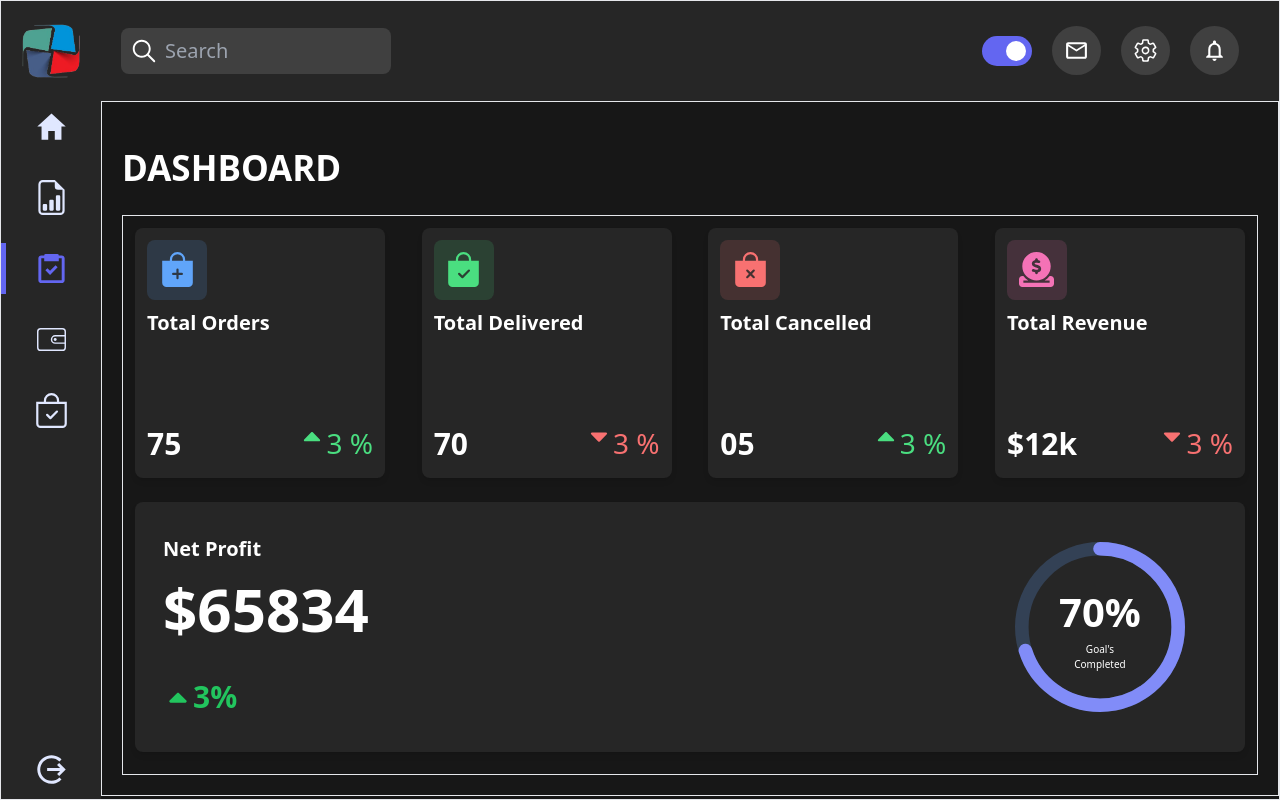
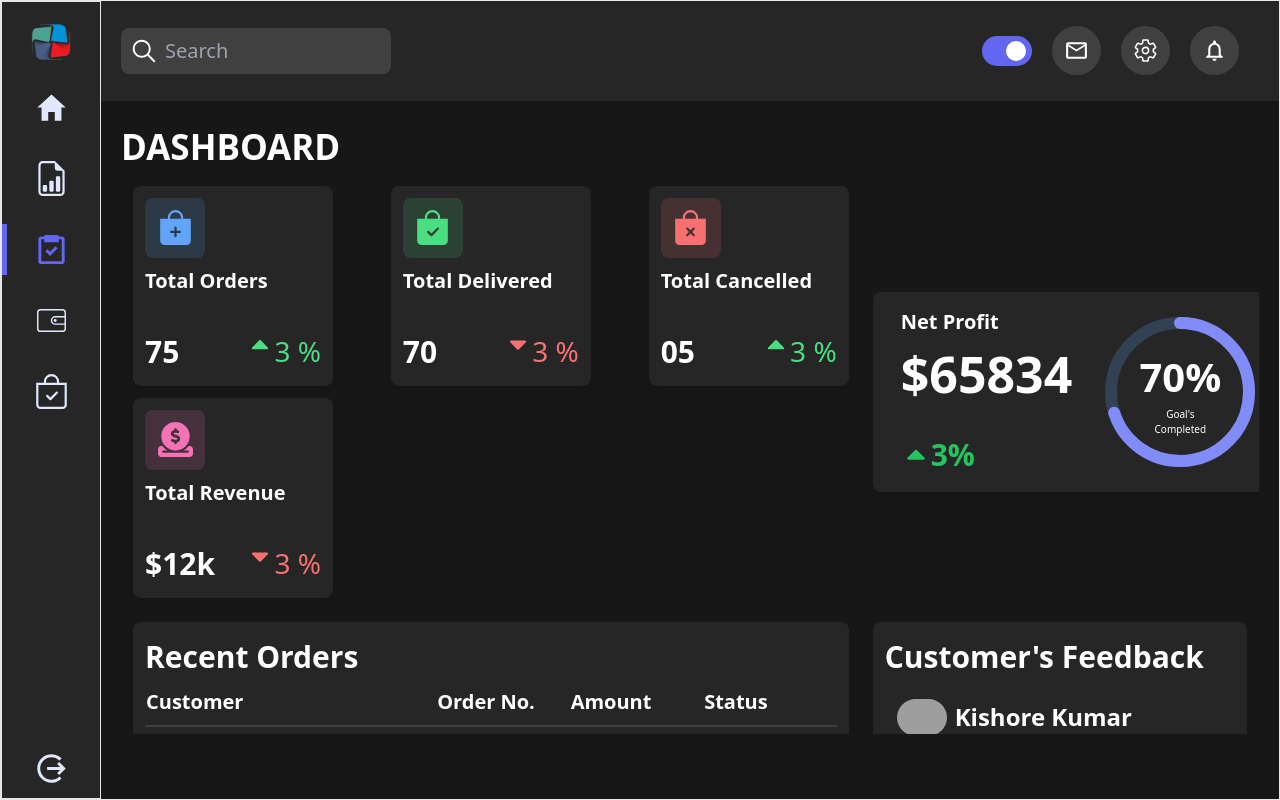
Before and after one commit to iamkishoremahto/dashboard, a React (Vite) app: page /task in a window 1280 px wide. Built offline with nearby package versions, Linux system fonts and the light colour scheme; grey boxes are pictures that could not be loaded.

Commit message:
working on responsive

```diff
--- a/src/Components/HeroLayout.jsx
+++ b/src/Components/HeroLayout.jsx
@@ -1,11 +1,11 @@
 export default function HeroLayout({ children, heading }){
     return (
         <>
-        <div className="lg:p-5 p-3 border">
-            <div className="py-5">
+        <div className="lg:p-5 p-3 ">
+            <div className="">
                 <h1 className=" uppercase text-[35px] font-bold dark:text-white text-black">{ heading }</h1>
             </div>
-            <div className=" scrollbar-y-invisible-scroll border calc-h">
+            <div className=" scrollbar-y-invisible-scroll  calc-h">
                 { children }
             </div>
         </div>
--- a/src/Components/Navbar.jsx
+++ b/src/Components/Navbar.jsx
@@ -8,9 +8,9 @@ import { BsBagCheck } from "react-icons/bs";
 
 export default function Navbar() {
   return (
-    <div className=" lg:relative lg:flex flex-row lg:flex-col justify-between  absolute left-0 hidden dark:text-white bg-white dark:bg-neutral-800 lg:min-w-[100px] min-w-full min-h-[100px] lg:min-h-full">
+    <div className=" lg:relative lg:flex flex-row lg:flex-col justify-between  absolute left-0 hidden dark:text-white bg-white dark:bg-neutral-800 lg:min-w-[100px] min-w-full min-h-[100px] border lg:min-h-full">
       <div className=" flex items-center lg:p-5 p-2 justify-center" >
-        <img className="max-h-[40px] lg:max-h-[60px]" src="\images\logo.png" alt="" />
+        <img className="max-h-[40px] lg:max-h-[40px]" src="\images\logo.png" alt="" />
       </div>
       <div className="menu lg:h-full ">
           <div className=" flex lg:flex-col flex-row items-center  h-full w-full px-2 lg:px-0 gap-2 lg:gap-5">
--- a/src/Components/NetProfit.jsx
+++ b/src/Components/NetProfit.jsx
@@ -3,7 +3,7 @@ import { FaCaretDown } from "react-icons/fa";
 import { CircularProgressbar, buildStyles } from 'react-circular-progressbar';
 import 'react-circular-progressbar/dist/styles.css';
 import {useThemeStore} from  '../Store/useStore';
-import { useEffect } from "react";
+
 
 
 export default function NetProfit({ totalProfit, percentage, profitPercentage, isProfit }) {
@@ -12,7 +12,7 @@ export default function NetProfit({ totalProfit, percentage, profitPercentage, i
 
     return (
         <>
-            <div className=" dark:bg-neutral-800 shadow-md bg-indigo-50 text-black dark:text-white rounded-lg w-full p-5 min-w-full lg:min-h-[250px] lg:max-h-[250px] flex items-center justify-between">
+            <div className=" dark:bg-neutral-800 shadow-md  bg-indigo-50 text-black dark:text-white rounded-lg w-full p-5 min-w-full xl:min-h-[200px] lg:flex-col-reverse lg:min-h-full xl:max-h-[200px]  xl:flex-row flex items-center justify-between">
 
                 <div className=" flex items-start flex-col   p-2">
                     <div>
@@ -20,7 +20,7 @@ export default function NetProfit({ totalProfit, percentage, profitPercentage, i
                     </div>
                     <div className="w-full  flex flex-col gap-5">
                         <div>
-                            <h1 className=" text-[40px] lg:text-[60px] font-bold">
+                            <h1 className=" text-[40px] lg:text-[50px] font-bold">
                                 ${totalProfit}
                             </h1>
                         </div>
@@ -36,8 +36,8 @@ export default function NetProfit({ totalProfit, percentage, profitPercentage, i
 
                 </div>
 
-                <div className=" w-[250px] flex items-center justify-center">
-                    <div className=" h-[130px] w-[130px] lg:h-[170px] lg:w-[170px]  relative">
+                <div className=" w-[200px] flex items-center justify-center">
+                    <div className=" h-[130px] w-[130px] lg:h-[150px] lg:w-[150px]  relative">
                         <CircularProgressbar value={percentage}
                             styles={
                                 buildStyles({
--- a/src/Components/OrderStatus.jsx
+++ b/src/Components/OrderStatus.jsx
@@ -4,7 +4,8 @@ import { FaCaretDown } from "react-icons/fa";
 export default function OrderStatus({ status, title, count, percentage, icon, bg_icon_color, icon_color }){
 
     return <>
-    <div className=" shadow-md rounded-lg md:h-[200px] md:w-[300px] lg:h-[200px] lg:w-[200px] xl:h-[250px] xl:w-[250px]  h-[200px] w-full flex flex-col justify-between dark:bg-neutral-800 bg-indigo-50 ">
+    <div className=" shadow-md rounded-lg md:h-[200px] md:w-[300px] lg:h-[200px] lg:w-[200px]  h-[200px] w-full flex flex-col justify-between dark:bg-neutral-800 bg-indigo-50 ">
+
         <div className="p-3 flex flex-col gap-2 ">
             <div className={` ${icon_color} ${bg_icon_color} text-[35px] rounded-lg bg-opacity-15 h-[60px] w-[60px]  flex items-center justify-center`}>
                 {icon}
--- a/src/Components/SectionLayout.jsx
+++ b/src/Components/SectionLayout.jsx
@@ -2,7 +2,7 @@ export default function SectionLayout({ children }){
         const [children1, children2] = children;
     return (
         <>
-            <div className=" flex flex-col 2xl:flex-row ">
+            <div className=" flex flex-col  lg:flex-row ">
                 <div className="  min-w-[65%]">
 
                     {children1}
--- a/src/Pages/Dashboard/Sections/Section1.jsx
+++ b/src/Pages/Dashboard/Sections/Section1.jsx
@@ -26,7 +26,9 @@ export default function Section1() {
     <>
 
       <SectionLayout>
-        <div className="status flex items-center md:justify-evenly lg:justify-between justify-center gap-3 flex-wrap p-3">
+
+        <div className="status flex items-center md:justify-evenly lg:justify-evenly xl:justify-between justify-center gap-3 flex-wrap p-3">
+
           <OrderStatus
             key={1}
             bg_icon_color={'bg-blue-400'}
@@ -73,7 +75,7 @@ export default function Section1() {
 
         </div>
 
-        <div className=" flex items-center justify-center p-3 w-full">
+        <div className=" flex items-center justify-center p-3 w-full h-full">
           <NetProfit totalProfit={65834} percentage={70} profitPercentage={3} isProfit={true} />
         </div>
       </SectionLayout>
```
Also changed, not shown: 1 other file (tests, documents, lock files or other folders).
